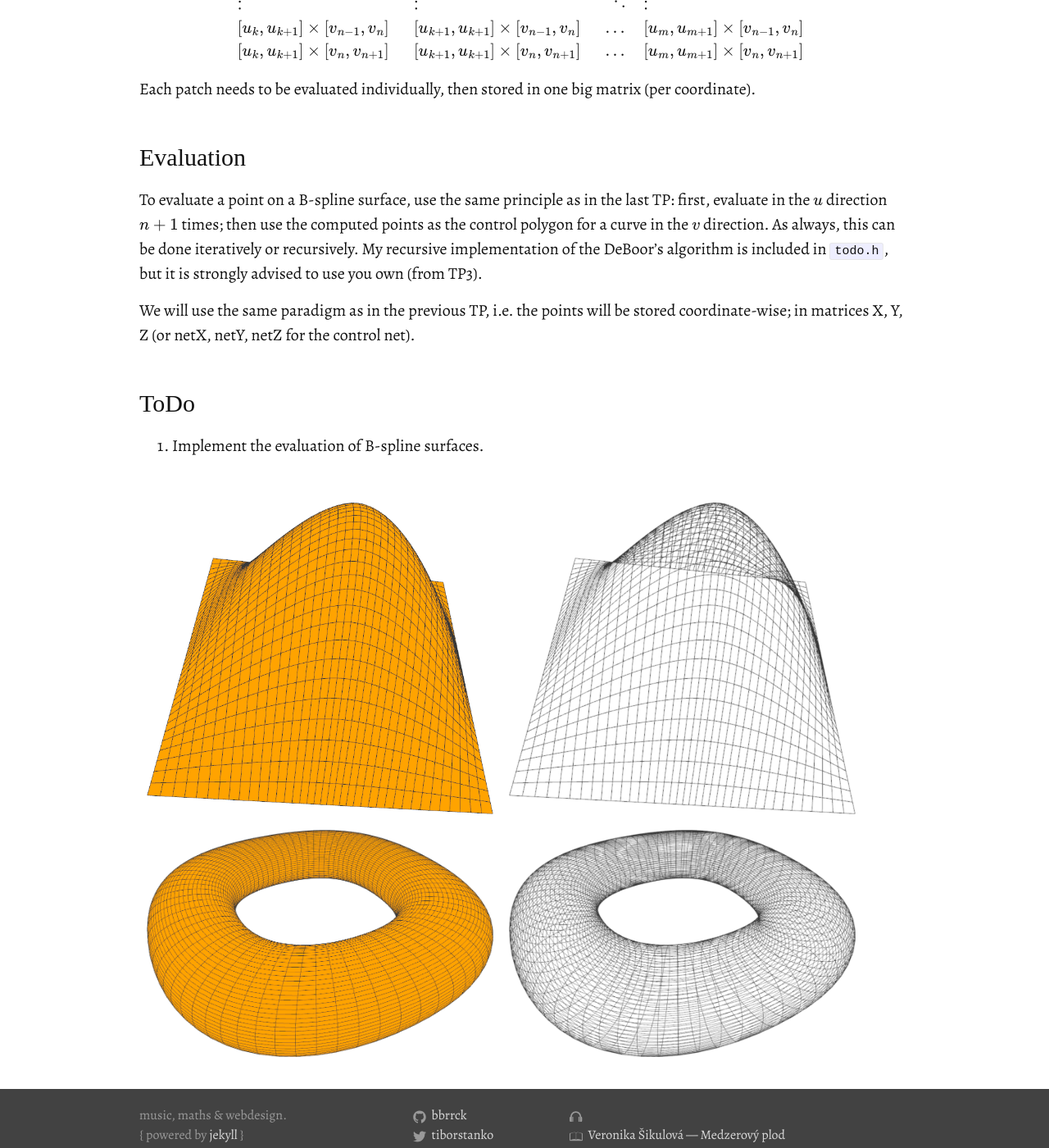
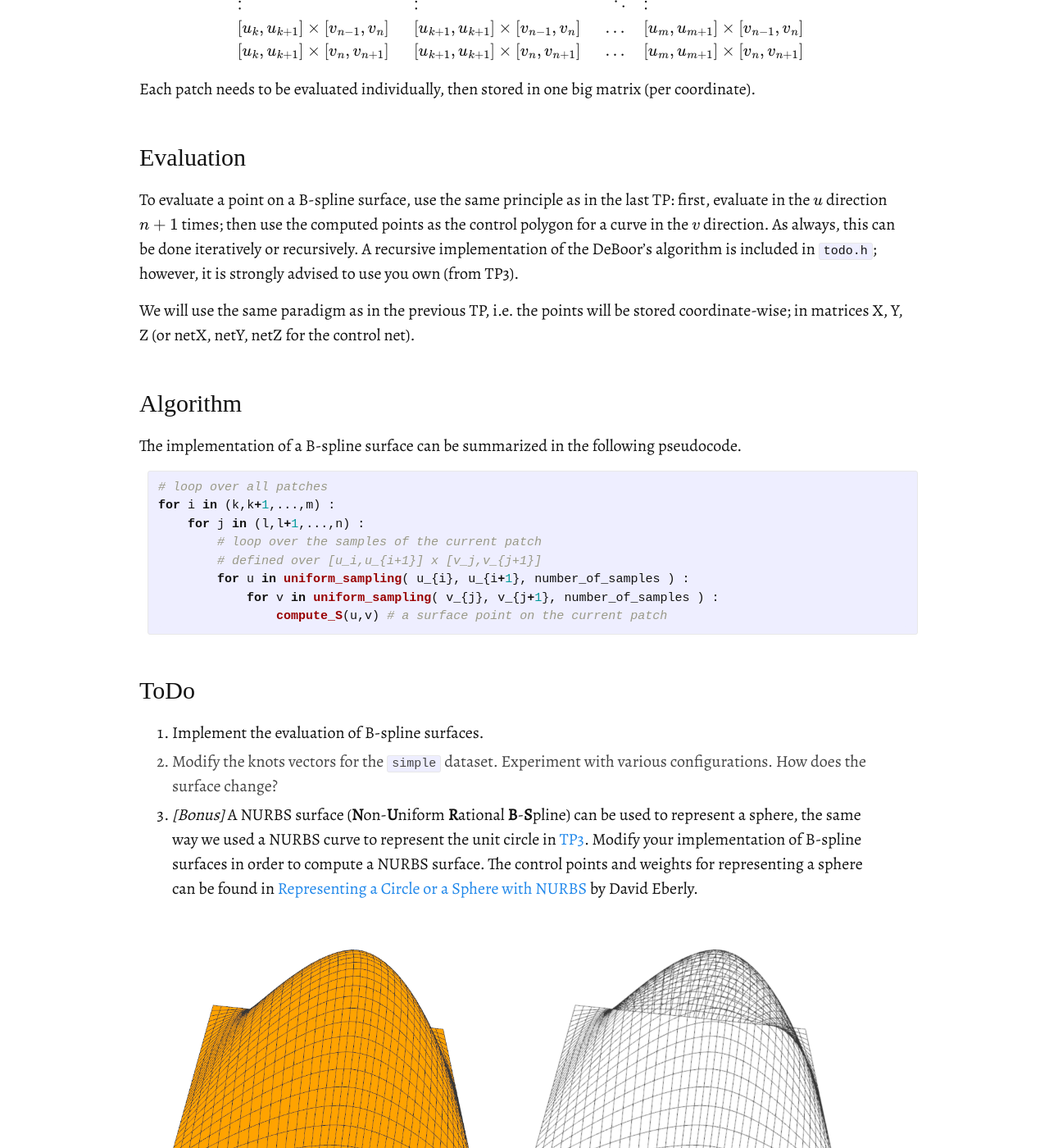
Before and after one commit to bbrrck/bbrrck.github.io, a Jekyll site: the page built from teaching/geo-num-2016/tp7.md, in a window 1280 px wide and 1400 px high, scrolled down 1889 px. Shown: the whole window at 82% size. Built offline with Jekyll 4.4.1, drawn with Linux system fonts in a browser that asks for light colours; some web fonts are replaced; formulas are drawn with MathJax 3; some of the changed text lies outside the part shown.

Commit message:
TP7 additional modifs

```diff
--- a/teaching/geo-num-2016/tp7.md
+++ b/teaching/geo-num-2016/tp7.md
@@ -68,13 +68,14 @@ $$
 The B-spline surface is defined for $(u,v) \in [u_k,u_{m+1}] \times [v_l,v_{n+1}]$ as
 
 $$
-S(u,v) = \sum_{i=0}^m \sum_{j=0}^n \mathbf d_{ij} N_{i}^{k}(u) N_{j}^{l}(v).
+S(u,v) = \sum_{i=0}^m \sum_{j=0}^n \mathbf d_i^j N_{i}^{k}(u) N_{j}^{l}(v).
 $$
 
 
 ## Surface Patches
-Recall that a B-spline curve is made from many smaller pieces, defined over parameter intervals $[t_j,t_{j+1}]$.
-Analogically, a B-spline surface consists of $(m-k+1) \times (n-l+1)$ patches, each defined over a parameter rectangles
+Recall that a B-spline curve is made from many smaller pieces, defined over parameter intervals $[t_i,t_{i+1}]$.
+Analogically, a B-spline surface consists of $(m-k+1) \times (n-l+1)$ patches, each defined over a parameter rectangle
+$[u_i,u_{i+1}] \times [v_j,v_j+1]$ :
 
 $$
 \begin{array}{llll}
@@ -91,12 +92,30 @@ Each patch needs to be evaluated individually, then stored in one big matrix (pe
 ## Evaluation
 To evaluate a point on a B-spline surface, use the same principle as in the last TP: first, evaluate in the $u$ direction $n+1$ times; then use the computed points as the control polygon for a curve in the $v$ direction.
 As always, this can be done iteratively or recursively.
-My recursive implementation of the DeBoor's algorithm is included in <code>todo.h</code>, but it is strongly advised to use you own (from TP3).
+A recursive implementation of the DeBoor's algorithm is included in <code>todo.h</code>; however, it is strongly advised to use you own (from TP3).
 
 We will use the same paradigm as in the previous TP, i.e. the points will be stored coordinate-wise; in matrices X, Y, Z (or netX, netY, netZ for the control net).
 
+## Algorithm
+The implementation of a B-spline surface can be summarized in the following pseudocode.
+
+{% highlight python %}
+# loop over all patches
+for i in (k,k+1,...,m) :
+    for j in (l,l+1,...,n) :
+        # loop over the samples of the current patch
+        # defined over [u_i,u_{i+1}] x [v_j,v_{j+1}]
+        for u in uniform_sampling( u_{i}, u_{i+1}, number_of_samples ) :
+            for v in uniform_sampling( v_{j}, v_{j+1}, number_of_samples ) :
+                compute_S(u,v) # a surface point on the current patch
+{% endhighlight %}
+
 ## ToDo
+
+{:.assignements}
 1. Implement the evaluation of B-spline surfaces.
+2. Modify the knots vectors for the <code>simple</code> dataset. Experiment with various configurations. How does the surface change?
+3. *[Bonus]* A NURBS surface (**N**on-**U**niform **R**ational **B**-**S**pline) can be used to represent a sphere, the same way we used a NURBS curve to represent the unit circle in [TP3](tp3.html). Modify your implementation of B-spline surfaces in order to compute a NURBS surface. The control points and weights for representing a sphere can be found in [Representing a Circle or a Sphere with NURBS](http://www.geometrictools.com/Documentation/NURBSCircleSphere.pdf) by David Eberly.
 
 <br />
 
@@ -107,3 +126,13 @@ We will use the same paradigm as in the previous TP, i.e. the points will be sto
 {:.img2grid}
 ![torus full](/assets/geo-num-2016/tp7/torus-full.png)
 ![torus wire](/assets/geo-num-2016/tp7/torus-wire.png)
+
+
+
+## Resources
+
+{:.resources}
+* [B-spline surfaces : Construction](http://www.cs.mtu.edu/~shene/COURSES/cs3621/NOTES/surface/bspline-construct.html)
+* [1.4.4 B-spline surface](http://web.mit.edu/hyperbook/Patrikalakis-Maekawa-Cho/node19.html),
+   online chapters from the book *Shape Interrogation for Computer Aided Design and Manufacturing* by N. Patrikalakis, T. Maekawa &amp; W. Cho
+* [NURBS](https://en.wikipedia.org/wiki/Non-uniform_rational_B-spline) on wikipedia
```
Also changed, not shown: teaching/geo-num-2016/tp6.md (+2 -0 lines).
